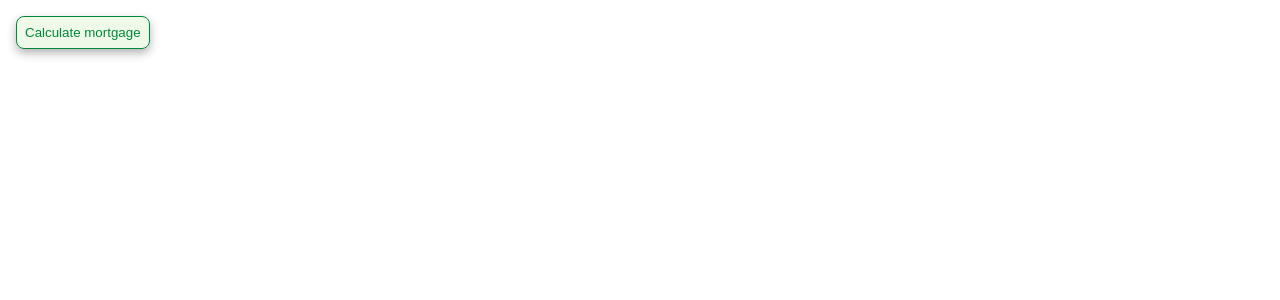
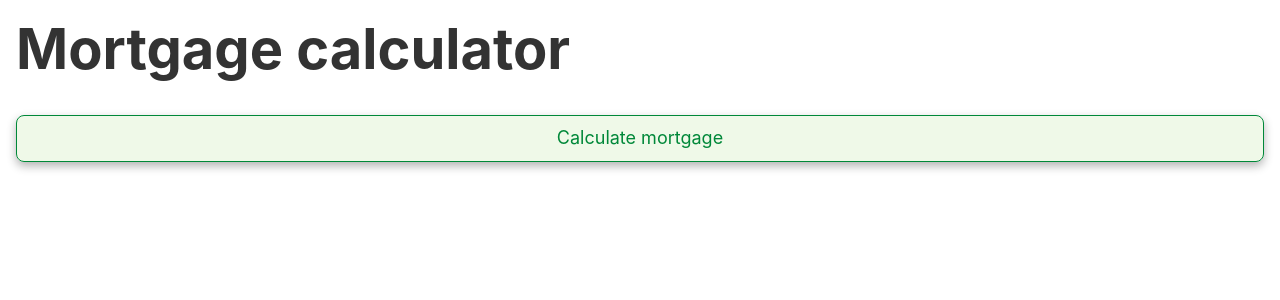
Before and after one commit to magda5281/mortgage-calculator, a React (Create React App) app: page / in a window 1280 px wide. Shown: the top 300 px of the page. Built offline with nearby package versions, Linux system fonts and the light colour scheme.

Commit message:
Style: update typography rules for fluid resizing

```diff
--- a/src/App.tsx
+++ b/src/App.tsx
@@ -6,6 +6,7 @@ function App() {
 
   return (
     <section className="mortgage_section">
+      <h1>Mortgage calculator </h1>
       <button
         className="primary_btn"
         onClick={() => {
--- a/src/styles/global.css
+++ b/src/styles/global.css
@@ -4,6 +4,7 @@
   --brand-color-secondary: #62c422;
   --brand-color-background: rgba(98, 196, 34, 0.1);
   --text-color: #333;
+  font-size: 100%;
   --font-family:
     -apple-system, BlinkMacSystemFont, 'Segoe UI', 'Roboto', 'Oxygen', 'Ubuntu',
     'Cantarell', 'Fira Sans', 'Droid Sans', 'Helvetica Neue', sans-serif;
@@ -22,11 +23,54 @@ body {
   height: 100vh;
   color: var(--text-color);
   font-family: var(--font-family);
+  font-size: clamp(
+    1rem,
+    /* minimum = user’s default */ 1vw + 1rem,
+    /* fluid scaling */ 1.125rem /* max ~1.125× user’s default */
+  );
+  line-height: 1.6;
+  line-height: 1.6;
   -webkit-font-smoothing: antialiased;
   -moz-osx-font-smoothing: grayscale;
 }
 
+/* Fluid headings using clamp(min, preferred, max) */
+h1 {
+  font-size: clamp(2rem, 5vw + 1rem, 3.5rem); /* ~32px–56px */
+  font-weight: 700;
+  line-height: 1.2;
+}
+
+h2 {
+  font-size: clamp(1.5rem, 4vw + 0.5rem, 2.5rem); /* ~24px–40px */
+  font-weight: 600;
+}
+
+h3 {
+  font-size: clamp(1.25rem, 3vw + 0.5rem, 2rem); /* ~20px–32px */
+  font-weight: 500;
+}
+
+h4 {
+  font-size: clamp(1.125rem, 2vw + 0.5rem, 1.5rem);
+}
+
+button,
+input,
+select,
+textarea {
+  font: inherit;
+}
+/* Optional: scale text in small viewports */
+@media (max-width: 400px) {
+  body {
+    font-size: 0.95rem;
+  }
+}
 .mortgage_section {
+  display: flex;
+  flex-direction: column;
+  gap: 2rem;
   padding: 1rem;
 }
 
```
